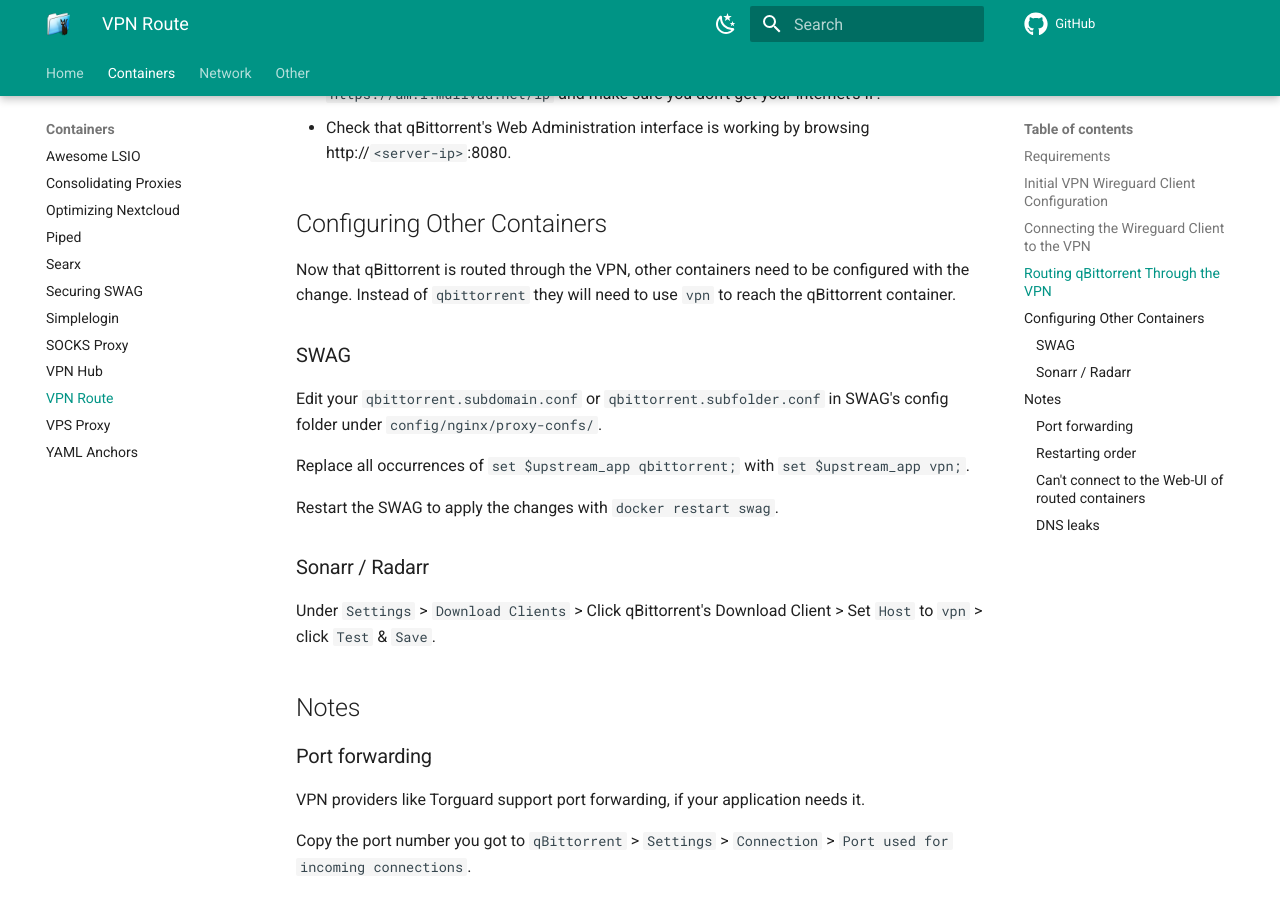
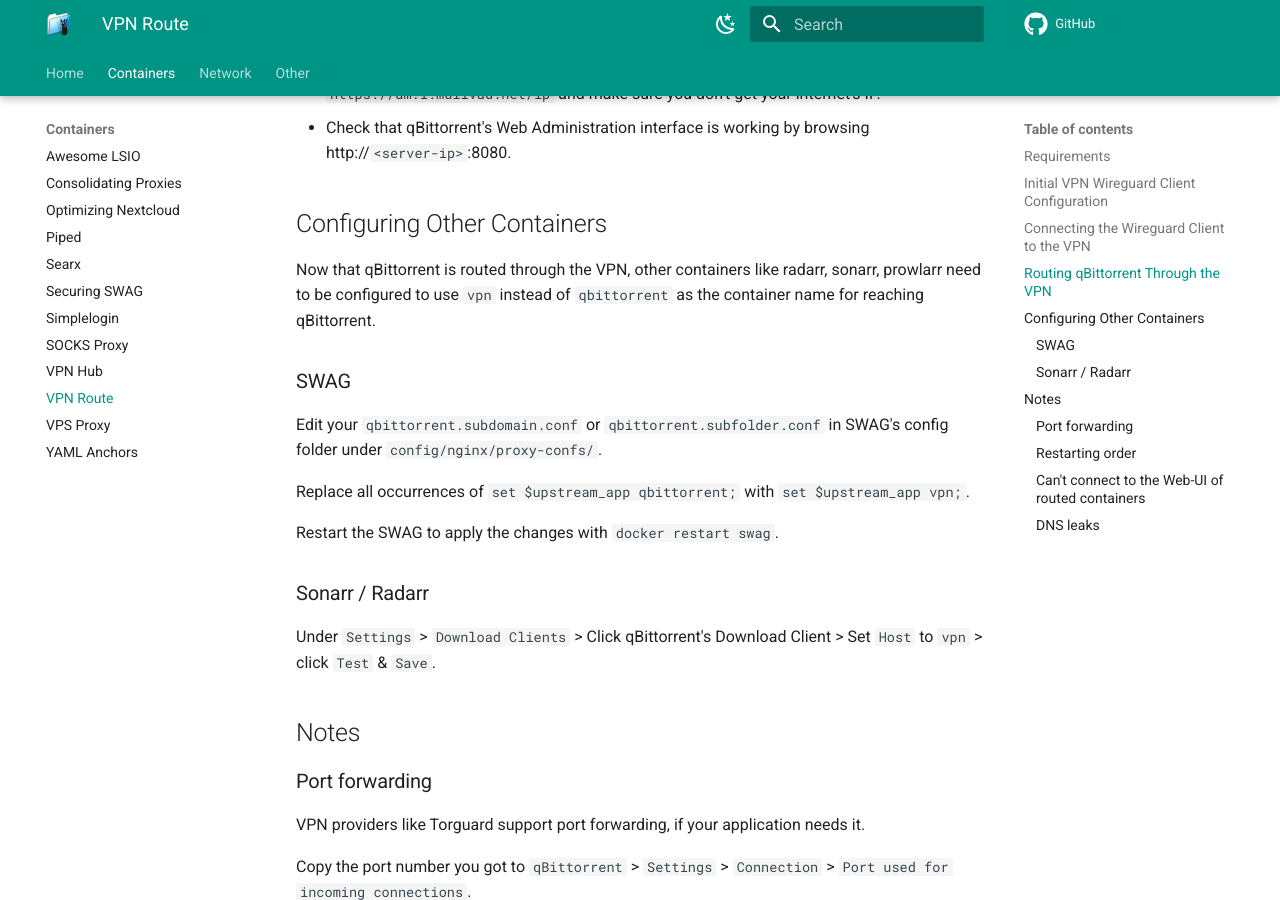
Before and after one commit to quietsy/advanced-configurations, an MkDocs documentation site: the page built from docs/vpn.md, in a window 1280 px wide and 900 px high, scrolled down 2859 px. Built offline with MkDocs 1.6.1 and Material for MkDocs 9.7.7, drawn with Linux system fonts in a browser that asks for light colours; comment, search, counter and statistics services are not loaded.

Commit message:
Fix wording

```diff
--- a/docs/vpn.md
+++ b/docs/vpn.md
@@ -100,8 +100,7 @@
 
 ## Configuring Other Containers
 
-Now that qBittorrent is routed through the VPN, other containers need to be configured with the change.
-Instead of `qbittorrent` they will need to use `vpn` to reach the qBittorrent container.
+Now that qBittorrent is routed through the VPN, other containers like radarr, sonarr, prowlarr need to be configured to use `vpn` instead of `qbittorrent` as the container name for reaching qBittorrent.
 
 ### SWAG
 
```
